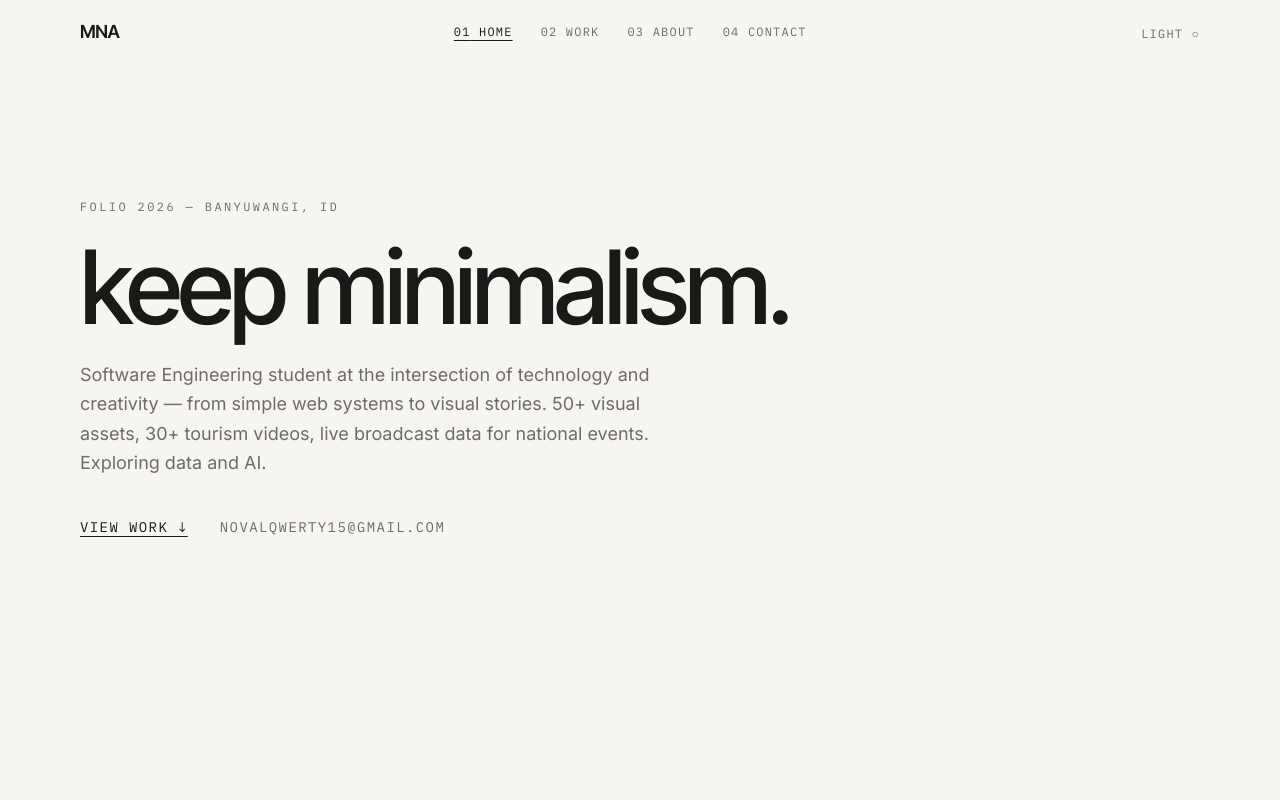
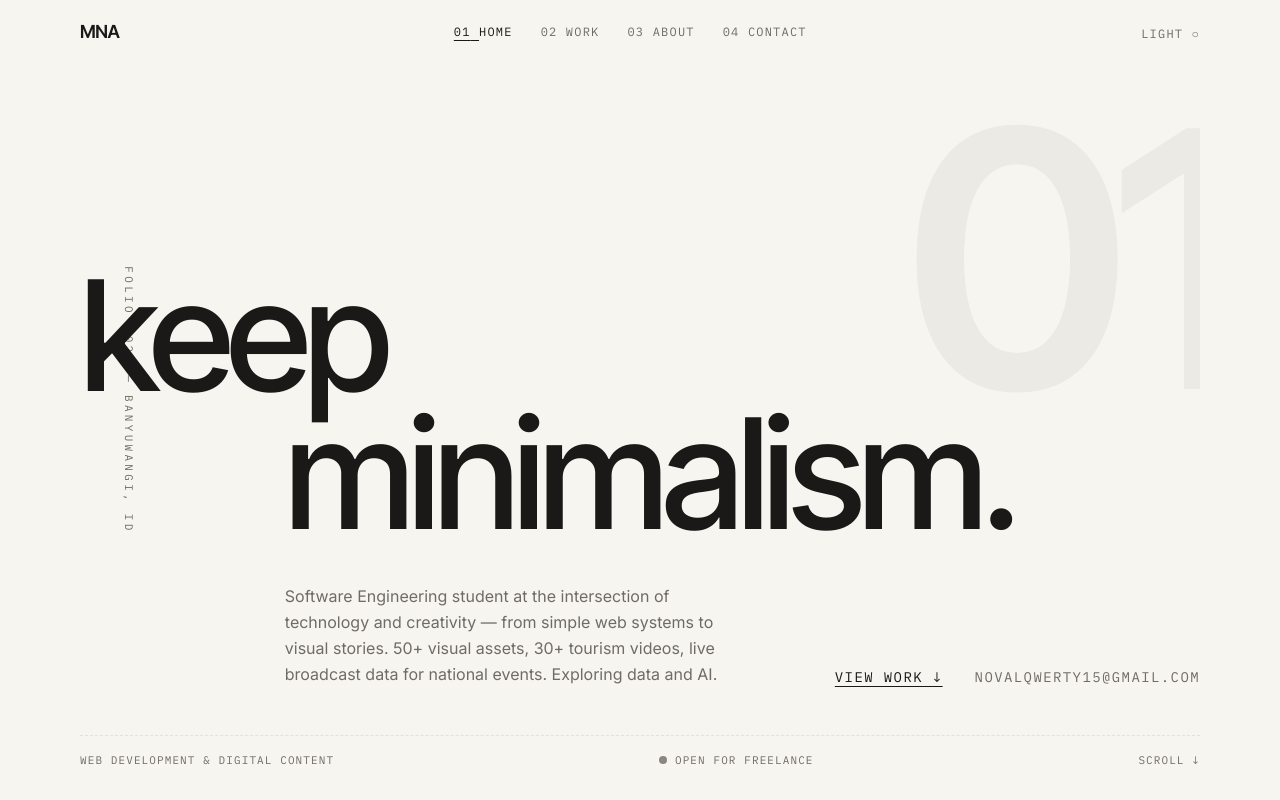
Before and after one commit to mhmmd-naufl/Portfolio, a React (Vite) app: page / in a window 1280 px wide. Shown: the top 800 px of the page. Built offline with nearby package versions, Linux system fonts and the light colour scheme.

Commit message:
feat: experimental hero, purple square cursor, width-locked scramble

```diff
--- a/src/components/About.tsx
+++ b/src/components/About.tsx
@@ -3,7 +3,7 @@ import { Reveal } from './Reveal';
 
 export function About() {
   return (
-    <section id="about" className="py-28 md:py-40">
+    <section id="about" className="py-36 md:py-56">
       <Reveal>
         <div className="border-b border-line pb-4">
           <h2 className="font-display text-[clamp(2rem,4vw,3.5rem)] font-medium tracking-tight">
--- a/src/components/CustomCursor.tsx
+++ b/src/components/CustomCursor.tsx
@@ -1,7 +1,7 @@
 import { useEffect, useRef } from 'react';
 
-// Minimalist custom cursor: a single dot that follows the mouse.
-// Tweak it yourself in src/index.css (.cursor-dot).
+// Minimalist custom cursor: a small solid purple square.
+// Tweak it yourself in src/index.css (.cursor-box).
 // Active on hover-capable devices only, off with reduced-motion.
 // Native cursor is hidden via .has-cursor (see index.css).
 
@@ -43,5 +43,5 @@ export function CustomCursor() {
     };
   }, []);
 
-  return <div ref={dot} aria-hidden="true" className="cursor-dot" />;
+  return <div ref={dot} aria-hidden="true" className="cursor-box" />;
 }
--- a/src/components/Hero.tsx
+++ b/src/components/Hero.tsx
@@ -2,17 +2,39 @@ import { profile } from '../data/content';
 import { Reveal } from './Reveal';
 
 export function Hero() {
+  const [first, ...rest] = profile.tagline.split(' ');
+
   return (
-    <section id="home" className="flex min-h-[92vh] flex-col justify-center">
-      <Reveal>
-        <p className="font-mono text-xs uppercase tracking-[0.2em] text-muted">
+    <section
+      id="home"
+      className="relative flex min-h-[100svh] flex-col justify-end overflow-hidden pb-8 pt-28"
+    >
+      {/* Ghost section numeral */}
+      <span
+        aria-hidden="true"
+        className="pointer-events-none absolute -right-8 top-20 select-none font-display text-[42vw] font-semibold leading-none tracking-[-0.05em] text-ink/[0.05] dark:text-[#EDE9E1]/[0.07] md:text-[28vw]"
+      >
+        01
+      </span>
+      {/* Vertical side label */}
+      <span
+        aria-hidden="true"
+        className="absolute left-6 top-1/2 hidden -translate-y-1/2 font-mono text-[11px] uppercase tracking-[0.3em] text-muted [writing-mode:vertical-rl] md:left-10 md:block"
+      >
+        Folio 2026 — {profile.location}
+      </span>
+
+      <Reveal className="relative">
+        <p className="font-mono text-xs uppercase tracking-[0.2em] text-muted md:hidden">
           Folio 2026 — {profile.location}
         </p>
-        <h1 className="mt-6 font-display text-[clamp(3rem,8vw,8rem)] font-medium leading-[0.95] tracking-[-0.04em]">
-          {profile.tagline}
+        <h1 className="mt-6 font-display text-[clamp(3.5rem,12vw,11rem)] font-medium leading-[0.9] tracking-[-0.04em]">
+          <span className="block">{first}</span>
+          <span className="block md:ml-[16vw]">{rest.join(' ')}</span>
         </h1>
-        <p className="mt-6 max-w-xl text-lg leading-relaxed text-muted">{profile.bio}</p>
-        <div className="mt-10 flex flex-wrap items-center gap-x-8 gap-y-4">
+        <div className="mt-10 flex flex-col gap-8 md:flex-row md:items-end md:justify-between">
+          <p className="max-w-md text-base leading-relaxed text-muted md:ml-[16vw]">{profile.bio}</p>
+          <div className="flex flex-wrap items-center gap-x-8 gap-y-4">
             <a
               href="#work"
               className="font-mono text-sm uppercase tracking-widest underline underline-offset-4"
@@ -26,6 +48,18 @@ export function Hero() {
               {profile.email}
             </a>
           </div>
+        </div>
+        <div className="mt-12 flex flex-wrap items-center justify-between gap-2 border-t border-dashed border-line pt-4 font-mono text-[11px] uppercase tracking-widest text-muted">
+          <span>{profile.role}</span>
+          <span className="flex items-center gap-2">
+            <span
+              className="inline-block h-2 w-2 animate-pulse rounded-full bg-current"
+              aria-hidden="true"
+            />
+            {profile.status}
+          </span>
+          <span>Scroll ↓</span>
+        </div>
       </Reveal>
     </section>
   );
--- a/src/components/ScrambleText.tsx
+++ b/src/components/ScrambleText.tsx
@@ -4,6 +4,8 @@ const CHARS = 'ABCDEFGHIJKLMNOPQRSTUVWXYZ0123456789#@%&*';
 const DURATION = 450;
 
 // Scrambles text on hover/focus, then resolves back.
+// Width is locked: an invisible ghost reserves the exact width while the
+// scrambled layer overlays it — layout can never shift mid-animation.
 // Skipped entirely with prefers-reduced-motion.
 export function ScrambleText({ text, className = '' }: { text: string; className?: string }) {
   const [display, setDisplay] = useState(text);
@@ -36,8 +38,11 @@ export function ScrambleText({ text, className = '' }: { text: string; className
   };
 
   return (
-    <span className={className} onMouseEnter={start} onFocus={start}>
-      {display}
+    <span className={`scramble ${className}`} onMouseEnter={start} onFocus={start}>
+      <span className="scramble-ghost">{text}</span>
+      <span aria-hidden="true" className="scramble-live">
+        {display}
+      </span>
     </span>
   );
 }
--- a/src/components/WorkList.tsx
+++ b/src/components/WorkList.tsx
@@ -23,7 +23,7 @@ export function WorkList() {
     : undefined;
 
   return (
-    <section id="work" className="py-28 md:py-40">
+    <section id="work" className="py-36 md:py-56">
       <Reveal>
         <div className="flex items-baseline justify-between border-b border-line pb-4">
           <h2 className="font-display text-[clamp(2rem,4vw,3.5rem)] font-medium tracking-tight">
--- a/src/index.css
+++ b/src/index.css
@@ -148,9 +148,9 @@ section[id] {
   }
 }
 
-/* Minimalist custom cursor: single dot, difference blend.
-   Tweak size here. Grows slightly over links via .cursor-hot. */
-.cursor-dot {
+/* Minimalist custom cursor: small solid purple square.
+   The only color on the site. Tweak size here. */
+.cursor-box {
   display: none;
 }
 
@@ -161,28 +161,42 @@ section[id] {
 }
 
 @media (hover: hover) {
-  .has-cursor .cursor-dot {
+  .has-cursor .cursor-box {
     display: block;
     position: fixed;
     top: 0;
     left: 0;
     z-index: 200;
-    width: 8px;
-    height: 8px;
-    border-radius: 9999px;
-    background: #fff;
-    mix-blend-mode: difference;
+    width: 12px;
+    height: 12px;
+    background: #7c3aed;
     pointer-events: none;
     transition: scale 0.25s ease;
   }
 
-  .has-cursor.cursor-hot .cursor-dot {
-    scale: 1.8;
+  .has-cursor.cursor-hot .cursor-box {
+    scale: 1.6;
   }
 }
 
 @media (prefers-reduced-motion: reduce) {
-  .has-cursor .cursor-dot {
+  .has-cursor .cursor-box {
     transition: none;
   }
 }
+
+/* Width-locked scramble: ghost reserves width, live layer overlays it */
+.scramble {
+  position: relative;
+  display: inline-block;
+  white-space: nowrap;
+}
+
+.scramble-ghost {
+  visibility: hidden;
+}
+
+.scramble-live {
+  position: absolute;
+  inset: 0;
+}
```
Also changed, not shown: 1 other file (tests, documents, lock files or other folders). Lines whose indentation alone changed are shown as unchanged.
